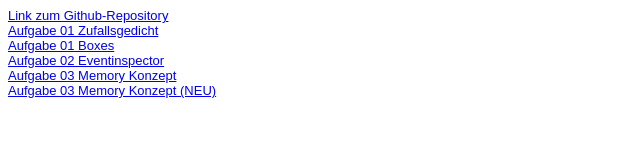
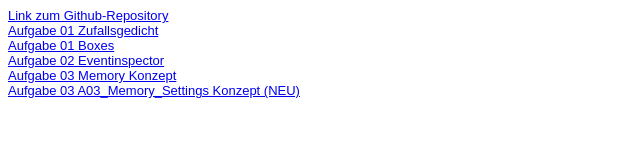
Before and after one commit to TimNees/EIA2-WS2021, a plain HTML site: page Steckbrief/steckbrief.htm in a window 1280 px wide. Shown: the whole page, without its empty margins (0-640 px from the left). Drawn offline with Linux system fonts and the light colour scheme.

Commit message:
Name im Steckbrief geänder A03_Memory_Settings

```diff
--- a/Steckbrief/steckbrief.htm
+++ b/Steckbrief/steckbrief.htm
@@ -17,6 +17,6 @@
 	<a href="https://timnees.github.io/EIA2-WS2021/A01_Boxes/L01_Boxes.pdf" target="_blank">Aufgabe 01 Boxes </a><br>
 	<a href="https://timnees.github.io/EIA2-WS2021/A02_Eventinspector/A02_Eventinspector.html" target="_blank">Aufgabe 02 Eventinspector </a> <br>
 	<a href="https://timnees.github.io/EIA2-WS2021/A03_Memory/Konzept_Memory.pdf" target="_blank">Aufgabe 03 Memory Konzept </a> <br>
-	<a href="https://timnees.github.io/EIA2-WS2021/A03_Memory_Settings/Konzeption_L03.pdf" target="_blank">Aufgabe 03 Memory Konzept (NEU) </a> <br>
+	<a href="https://timnees.github.io/EIA2-WS2021/A03_Memory_Settings/Konzeption_L03.pdf" target="_blank">Aufgabe 03 A03_Memory_Settings Konzept (NEU) </a> <br>
 </body>
 </html>
```
